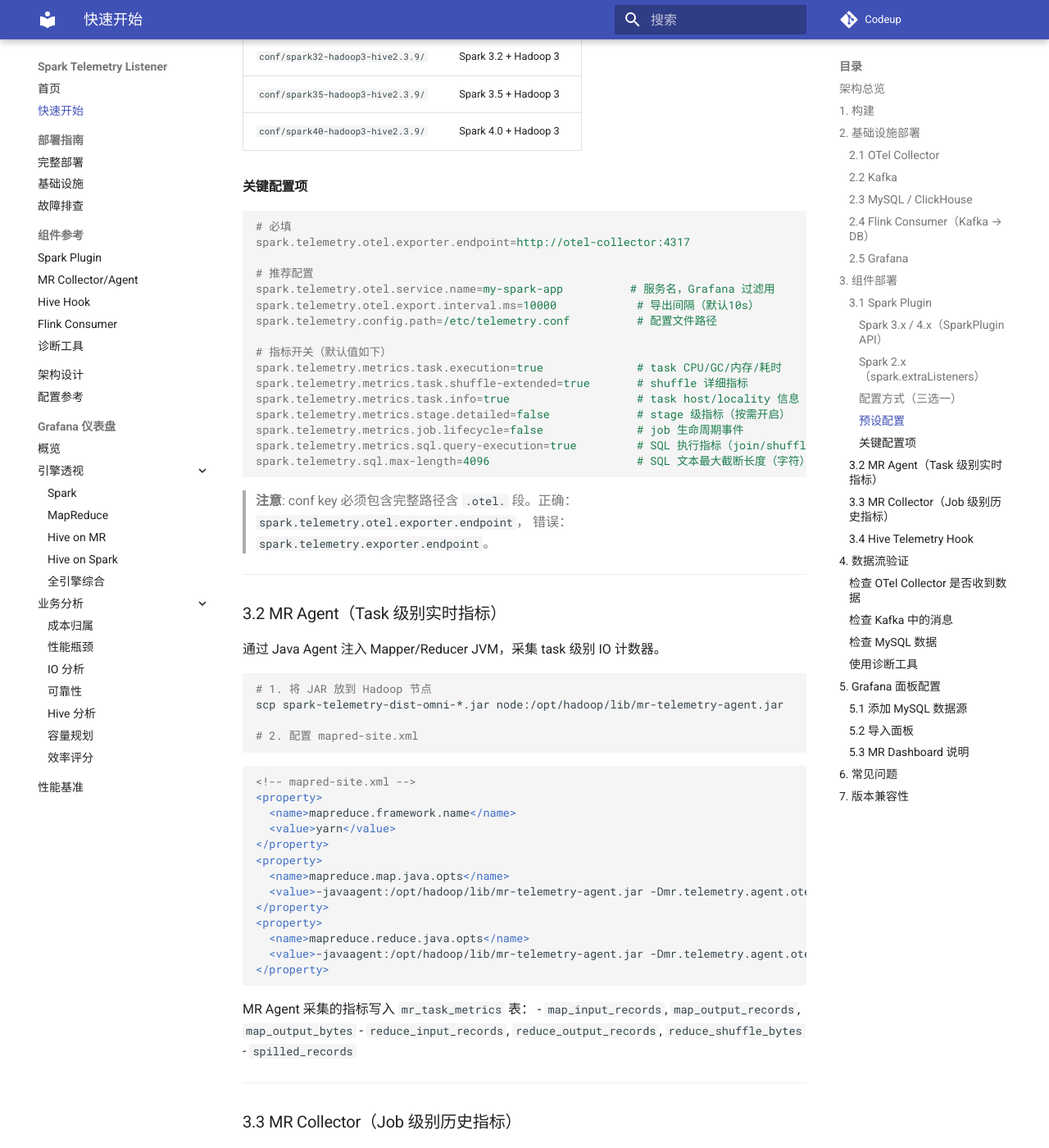
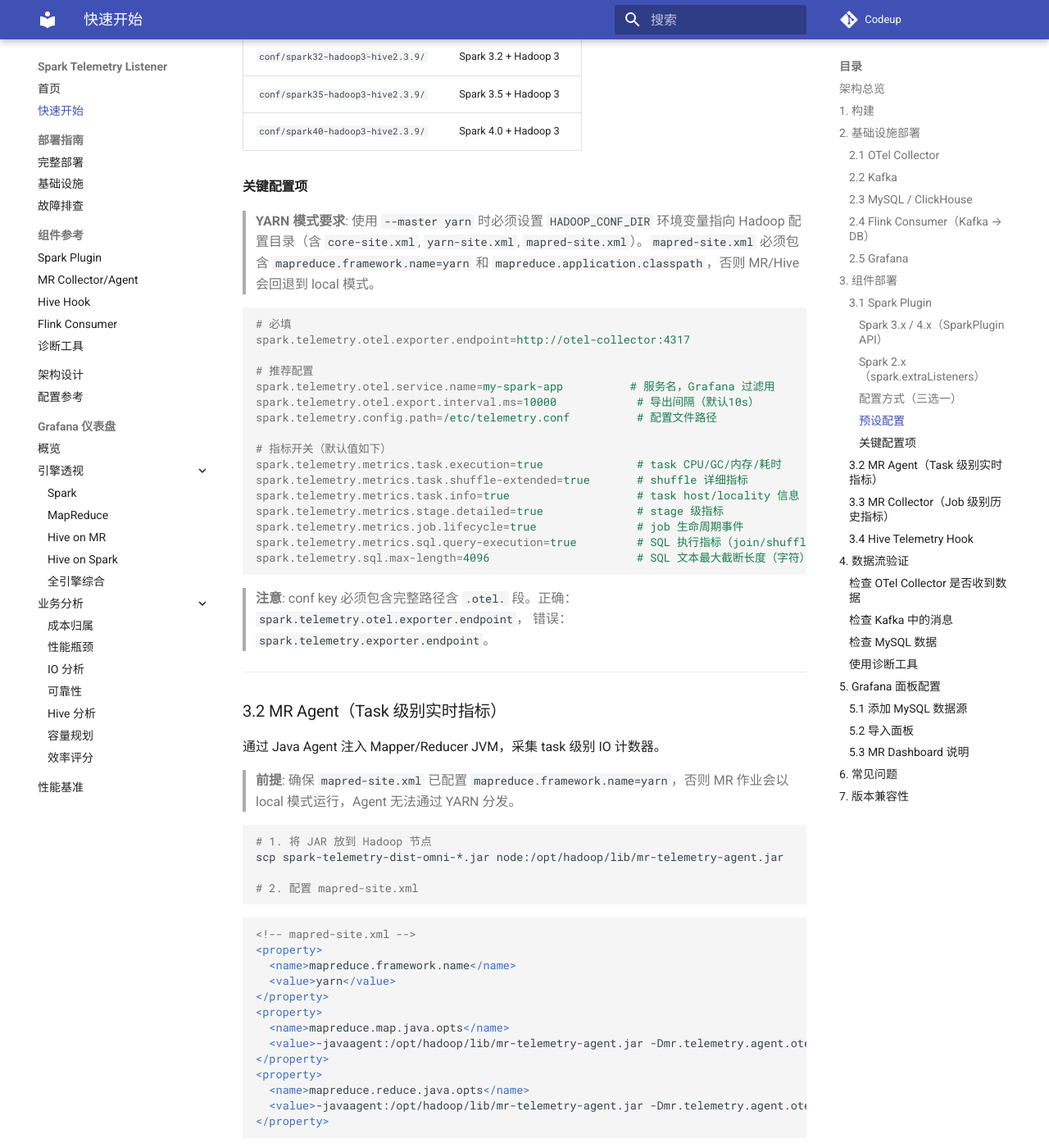
Before and after one commit to xmg333/hadoop-telemetry-stack, an MkDocs documentation site: the page built from docs/quickstart.md, in a window 1280 px wide and 1400 px high, scrolled down 4954 px. Shown: the whole window at 82% size. Built offline with MkDocs 1.6.1 and Material for MkDocs 9.7.7, drawn with Linux system fonts in a browser that asks for light colours; some of the changed text lies outside the part shown.

Commit message:
docs(quickstart): fix Hive Hook path, metric defaults, and YARN notes
- Fix Hive Hook deployment path from $HIVE_HOME/lib/ to $HIVE_HOME/auxlib/
  (auxlib is auto-loaded; lib/ causes YARN FileNotFoundException)
- Fix stage.detailed and job.lifecycle defaults from false to true,
  matching TelemetryConfig.java hardcoded defaults
- Add YARN mode requirement note for HADOOP_CONF_DIR and mapred-site.xml
- Add MR Agent prerequisite note for mapred-site.xml

Co-Authored-By: Claude Opus 4.7 <noreply@anthropic.com>

````diff
--- a/docs/quickstart.md
+++ b/docs/quickstart.md
@@ -228,6 +228,8 @@ spark-submit --master yarn \
 
 #### 关键配置项
 
+> **YARN 模式要求**: 使用 `--master yarn` 时必须设置 `HADOOP_CONF_DIR` 环境变量指向 Hadoop 配置目录（含 `core-site.xml`, `yarn-site.xml`, `mapred-site.xml`）。`mapred-site.xml` 必须包含 `mapreduce.framework.name=yarn` 和 `mapreduce.application.classpath`，否则 MR/Hive 会回退到 local 模式。
+
 ```properties
 # 必填
 spark.telemetry.otel.exporter.endpoint=http://otel-collector:4317
@@ -241,8 +243,8 @@ spark.telemetry.config.path=/etc/telemetry.conf          # 配置文件路径
 spark.telemetry.metrics.task.execution=true              # task CPU/GC/内存/耗时
 spark.telemetry.metrics.task.shuffle-extended=true       # shuffle 详细指标
 spark.telemetry.metrics.task.info=true                   # task host/locality 信息
-spark.telemetry.metrics.stage.detailed=false             # stage 级指标（按需开启）
-spark.telemetry.metrics.job.lifecycle=false              # job 生命周期事件
+spark.telemetry.metrics.stage.detailed=true              # stage 级指标
+spark.telemetry.metrics.job.lifecycle=true               # job 生命周期事件
 spark.telemetry.metrics.sql.query-execution=true         # SQL 执行指标（join/shuffle bytes/query text）
 spark.telemetry.sql.max-length=4096                      # SQL 文本最大截断长度（字符）
 ```
@@ -255,6 +257,8 @@ spark.telemetry.sql.max-length=4096                      # SQL 文本最大截
 ### 3.2 MR Agent（Task 级别实时指标）
 
 通过 Java Agent 注入 Mapper/Reducer JVM，采集 task 级别 IO 计数器。
+
+> **前提**: 确保 `mapred-site.xml` 已配置 `mapreduce.framework.name=yarn`，否则 MR 作业会以 local 模式运行，Agent 无法通过 YARN 分发。
 
 ```bash
 # 1. 将 JAR 放到 Hadoop 节点
@@ -338,8 +342,8 @@ MR Collector 采集的指标写入 `mr_job_metrics` 表：
 采集 HiveServer2 查询指标（执行引擎无关，支持 MR 和 Spark 引擎）。
 
 ```bash
-# 1. 将 Omnipackage JAR 放到 HiveServer2 auxlib
-cp spark-telemetry-dist-omni-*.jar $HIVE_HOME/lib/
+# 1. 将 Omnipackage JAR 放到 HiveServer2 auxlib（自动加载，无需 hive.aux.jars.path）
+cp spark-telemetry-dist-omni-*.jar $HIVE_HOME/auxlib/
 ```
 
 ```xml
````
